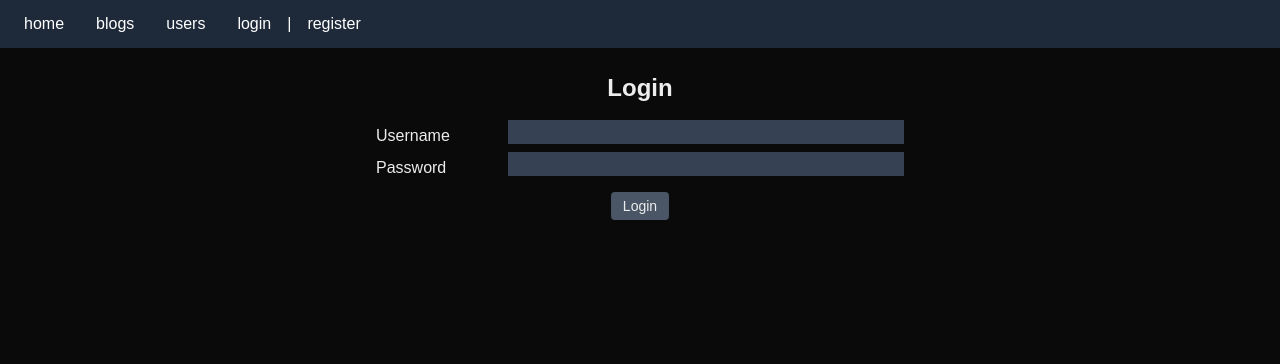
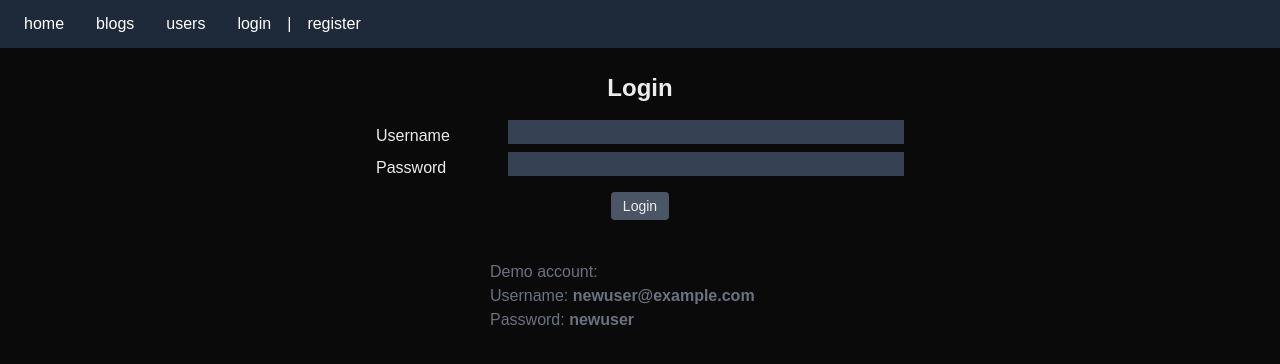
Before and after one commit to rafaeltorok/fs-nextjs, a Next.js app in the folder blogs-list/: page /login in a window 1280 px wide. Shown: the top 364 px of the page. Built offline with nearby package versions, Linux system fonts and the light colour scheme; no server answers.

Commit message:
update(ui): add a demo account for testing on the login page

```diff
--- a/blogs-list/app/login/page.tsx
+++ b/blogs-list/app/login/page.tsx
@@ -64,6 +64,12 @@ export default function LoginPage() {
           Login
         </button>
       </form>
+
+      <div className="mt-10 text-left w-[300px] mx-auto text-gray-500">
+        <p>Demo account:</p>
+        <p>Username: <strong>newuser@example.com</strong></p>
+        <p>Password: <strong>newuser</strong></p>
+      </div>
     </div>
   );
 }
```
